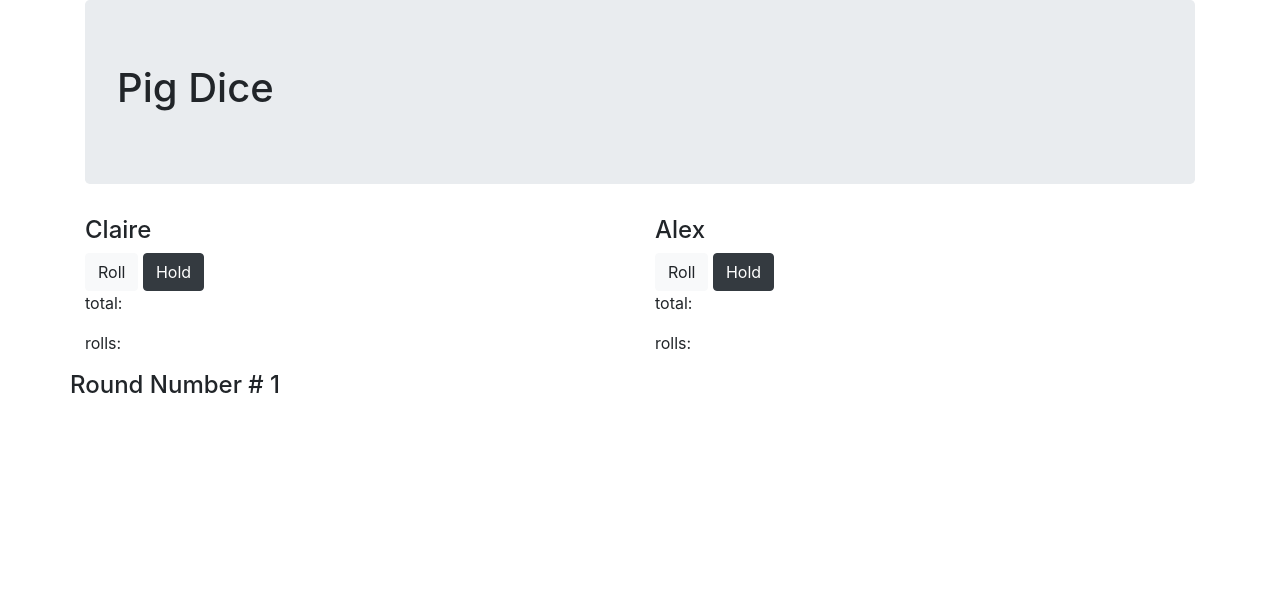
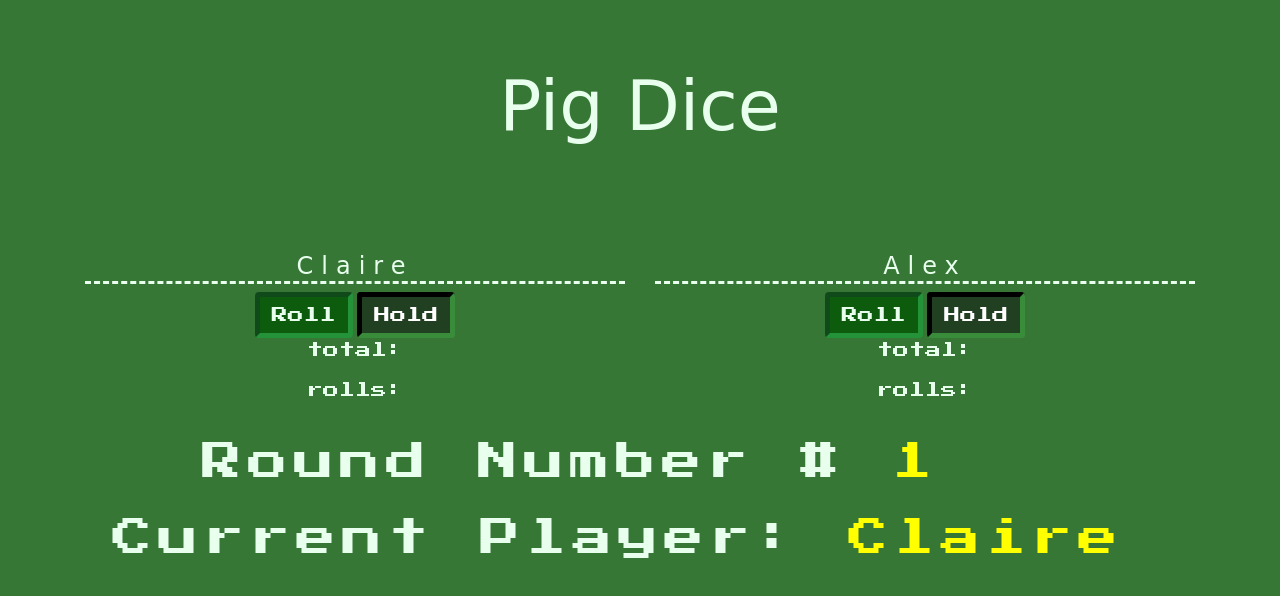
Before and after one commit to a-shevlin/pig-dice, a plain HTML site: page index.html in a window 1280 px wide. Drawn offline with Linux system fonts and the light colour scheme; a web font is replaced by a local one.

Commit message:
Add css rules and comments explaining how some of the code works
Co-authored-by: Alex Shevlin <alexshevlin1@gmail.com>
Co-authored-by: Claire Thorington <claire.thorington@gmail.com>

```diff
--- a/css/styles.css
+++ b/css/styles.css
@@ -0,0 +1,115 @@
+body {
+  background: rgba(4, 85, 4, 0.801);
+  color: rgb(233, 255, 238);
+}
+
+.jumbotron {
+  background: rgba(4, 85, 4, 0);
+  font-family: 'Fascinate', cursive;
+}
+
+.jumbotron h1 {
+  font-size: 70px;
+  text-align: center;
+}
+
+#main-content {
+  align-items: center;
+}
+
+#player1 {
+  text-align: center;
+}
+
+#player1 h4 {
+  font-family: 'Fascinate', cursive;
+  letter-spacing: 8px;
+  border-bottom: dashed rgb(233, 255, 238);
+}
+
+#player1 p {
+  font-family: 'Press Start 2P', cursive;
+}
+
+#player2 {
+  text-align: center;
+}
+
+#player2 p {
+  font-family: 'Press Start 2P', cursive;
+}
+
+#player2 h4 {
+  font-family: 'Fascinate', cursive;
+  letter-spacing: 8px;
+  border-bottom: dashed rgb(233, 255, 238);
+}
+
+#roll1 {
+  background: rgba(4, 85, 4, 0.801);
+  font-family: 'Press Start 2P', cursive;
+  color: rgb(233, 255, 238);
+  border: inset 5px rgba(39, 156, 64, 0.863);
+}
+
+#hold1 {
+  background: rgba(28, 49, 28, 0.801);
+  font-family: 'Press Start 2P', cursive;
+  border: inset 5px rgb(23, 56, 23);
+}
+
+#totalPoints1 {
+  color: rgb(202, 182, 0);
+}
+
+#currentTotal1 {
+  color: yellow;
+}
+
+#roll2 {
+  background: rgba(4, 85, 4, 0.801);
+  font-family: 'Press Start 2P', cursive;
+  color: rgb(233, 255, 238);
+  border: inset 5px rgba(39, 156, 64, 0.863);
+}
+
+#hold2 {
+  background: rgba(28, 49, 28, 0.801);
+  font-family: 'Press Start 2P', cursive;
+  border: inset 5px rgb(23, 56, 23);
+}
+
+#totalPoints2 {
+  color: rgb(202, 182, 0);
+}
+
+#currentTotal2 {
+  color: yellow;
+}
+
+#currentRound {
+  font-family: 'Press Start 2P', cursive;
+  letter-spacing: 6px;
+  font-size: 40px;
+  margin-top: 20px;
+  margin-left: 11.5vw;
+  margin-right: 40px;
+  text-align: center;
+}
+
+#currentRoundNumber {
+  color: yellow;
+}
+
+#currentPlayerName {
+  font-family: 'Press Start 2P', cursive;
+  letter-spacing: 6px;
+  font-size: 40px;
+  margin-top: 20px;
+  margin-left: 4.5vw;
+  text-align: center;
+}
+
+#currentPlayer {
+  color: yellow;
+}
--- a/index.html
+++ b/index.html
@@ -5,6 +5,7 @@
   <link href="css/styles.css" rel="stylesheet" type="text/css">
   <script src="js/jquery-3.6.0.js"></script>
   <script src="js/scripts.js"></script>
+  <link href="https://fonts.googleapis.com/css2?family=Fascinate&family=Monofett&family=Press+Start+2P&display=swap" rel="stylesheet">
   <title></title>
 </head>
 <body>
@@ -33,8 +34,11 @@
         <p>total: <span id="totalPoints2"></span></p>
         <p>rolls: <span id="currentTotal2"></span></p>
       </div>
-      <div>
+      <div class="row">
         <h4 id="currentRound">Round Number # <span id="currentRoundNumber"></span></h4>
+      </div>
+      <div class="row">
+        <h4 id="currentPlayerName">Current Player: <span id="currentPlayer"></span></h4>
       </div>
     </div>
   </div>
--- a/js/scripts.js
+++ b/js/scripts.js
@@ -4,6 +4,7 @@ function Die(numberOfSides) {
   this.numberOfSides = numberOfSides;
 }
 
+// return a number from 1 to numberOfSides
 Die.prototype.roll = function () {
   return Math.floor(Math.random() * this.numberOfSides + 1);
 };
@@ -12,7 +13,7 @@ function Player(name, total) {
   this.currentTotal = [];
   this.totalPoints = total;
 }
-// Add score to total
+// Add rolls from current turn to total
 Player.prototype.sumOfCurrentTurn = function () {
   for (let i = 0; i < this.currentTotal.length; i++) {
     this.totalPoints += this.currentTotal[i];
@@ -37,35 +38,53 @@ function Game(turnNumber, maxTurnNumber) {
   this.allPlayers = [];
 }
 
-Game.prototype.roll = function (x) {
+// return player object of turn owner
+Game.prototype.getActivePlayer = function () {
+  const turnNumber = this.turnNumber;
+  const numberOfPlayers = this.allPlayers.length;
+
+  // calculate who's turn it is by looking at turn number and number of players
+  // we assume turn number starts at 1
+  const playerIndex = Math.abs((turnNumber % numberOfPlayers) - 1);
+  return this.allPlayers[playerIndex];
+};
+
+Game.prototype.roll = function (rollingPlayer) {
   const turnNumber = this.turnNumber;
   if (!this.endOfGame(turnNumber)) {
+    const allPlayers = this.allPlayers;
+    // currentGame is set to the object this method was called on
+    const currentGame = this;
     const numberOfPlayers = this.allPlayers.length;
     const playerIndex = Math.abs((turnNumber % numberOfPlayers) - 1);
-    const allPlayers = this.allPlayers;
-    const currentGame = this;
-    let currentPlayer = allPlayers[playerIndex];
-    if (currentPlayer.name === x.name) {
+    let currentPlayer = this.allPlayers[playerIndex];
+    // compare currentPlayer's name with rollingPlayer's name
+    if (currentPlayer.name === rollingPlayer.name) {
       currentPlayer.eachRoll();
+      // check if currentPlayer just rolled 1
       if (currentPlayer.currentTotal.length === 0) {
         let nextPlayerIndex = playerIndex + 1;
+        // check if nextPlayer is not the last player in allPlayers
         if (nextPlayerIndex < allPlayers.length) {
           currentGame.hold(
             allPlayers[playerIndex],
             allPlayers[nextPlayerIndex]
           );
         } else {
+          // round is over and we set the next player to first player in allPlayers
           currentGame.hold(allPlayers[playerIndex], allPlayers[0]);
         }
       }
     } else {
-      console.log("it's not " + x.name + "'s turn");
+      // if someone tries to roll outside their turn
+      console.log("it's not " + rollingPlayer.name + "'s turn");
     }
   } else {
     console.log('Reached the end of the game');
   }
 };
 
+// accepts 2 player objects and changes active player to the 2nd player obj as long as the game is not over
 Game.prototype.hold = function (currPlayer, nextPlayer) {
   if (!this.endOfGame(this.turnNumber)) {
     this.activePlayer = nextPlayer;
@@ -75,10 +94,12 @@ Game.prototype.hold = function (currPlayer, nextPlayer) {
   }
 };
 
+// add player to gameObj
 Game.prototype.addPlayer = function (player) {
   this.allPlayers.push(player);
 };
 
+// check if currentTurn is the last turn of current game
 Game.prototype.endOfGame = function (currentTurn) {
   if (currentTurn <= this.maxTurnNumber) {
     return false;
@@ -87,39 +108,45 @@ Game.prototype.endOfGame = function (currentTurn) {
 };
 
 const numberOfSides = 6;
-
 const die = new Die(numberOfSides);
-const die2 = new Die(numberOfSides);
 
 // User Interface Logic
 
 $(document).ready(function () {
   let player1 = new Player('Claire', 0);
   let player2 = new Player('Alex', 10);
-  let player3 = new Player('Seung', 0);
+  // let player3 = new Player('Seung', 0);
 
-  let gameOne = new Game(1, 10);
+  // initializing game
+  const lastTurn = 10;
+  let gameOne = new Game(1, lastTurn);
   gameOne.addPlayer(player1);
   gameOne.addPlayer(player2);
 
   $('#name1').text(player1.name);
   $('#name2').text(player2.name);
-  $('#currentRoundNumber').text(gameOne.turnNumber);
-  let numberOfTotalTurns = 10;
+  updateRoundNumber(gameOne);
+  updateCurrentPlayer(gameOne);
 
-  // when someone clicks roll
+  // when player1 clicks roll
   $('#roll1').click(function (event) {
     event.preventDefault();
     gameOne.roll(player1);
     $('#currentTotal1').text(player1.currentTotal);
+    updateRoundNumber(gameOne);
+    updateCurrentPlayer(gameOne);
   });
+
+  // when player2 clicks roll
   $('#roll2').click(function (event) {
     event.preventDefault();
     gameOne.roll(player2);
     $('#currentTotal2').text(player2.currentTotal);
+    updateRoundNumber(gameOne);
+    updateCurrentPlayer(gameOne);
   });
 
-  // when someone clicks hold
+  // when player1 clicks hold
   $('#hold1').click(function (event) {
     event.preventDefault();
     gameOne.hold(player1, player2);
@@ -127,7 +154,10 @@ $(document).ready(function () {
     $('#currentTotal1').text('');
     $('#roll1').prop('disabled', true);
     $('#roll2').removeAttr('disabled');
+    updateRoundNumber(gameOne);
+    updateCurrentPlayer(gameOne);
   });
+  // when player2 clicks hold
   $('#hold2').click(function (event) {
     event.preventDefault();
     gameOne.hold(player2, player1);
@@ -135,8 +165,19 @@ $(document).ready(function () {
     $('#currentTotal2').text('');
     $('#roll2').prop('disabled', true);
     $('#roll1').removeAttr('disabled');
+    updateRoundNumber(gameOne);
+    updateCurrentPlayer(gameOne);
   });
 });
+
+function updateRoundNumber(gameObj) {
+  let roundNumber = Math.round(gameObj.turnNumber / 2);
+  $('#currentRoundNumber').text(roundNumber);
+}
+
+function updateCurrentPlayer(gameObj) {
+  $('#currentPlayer').text(gameObj.getActivePlayer().name);
+}
 
 /*
 
```
Also changed, not shown: README.md.
